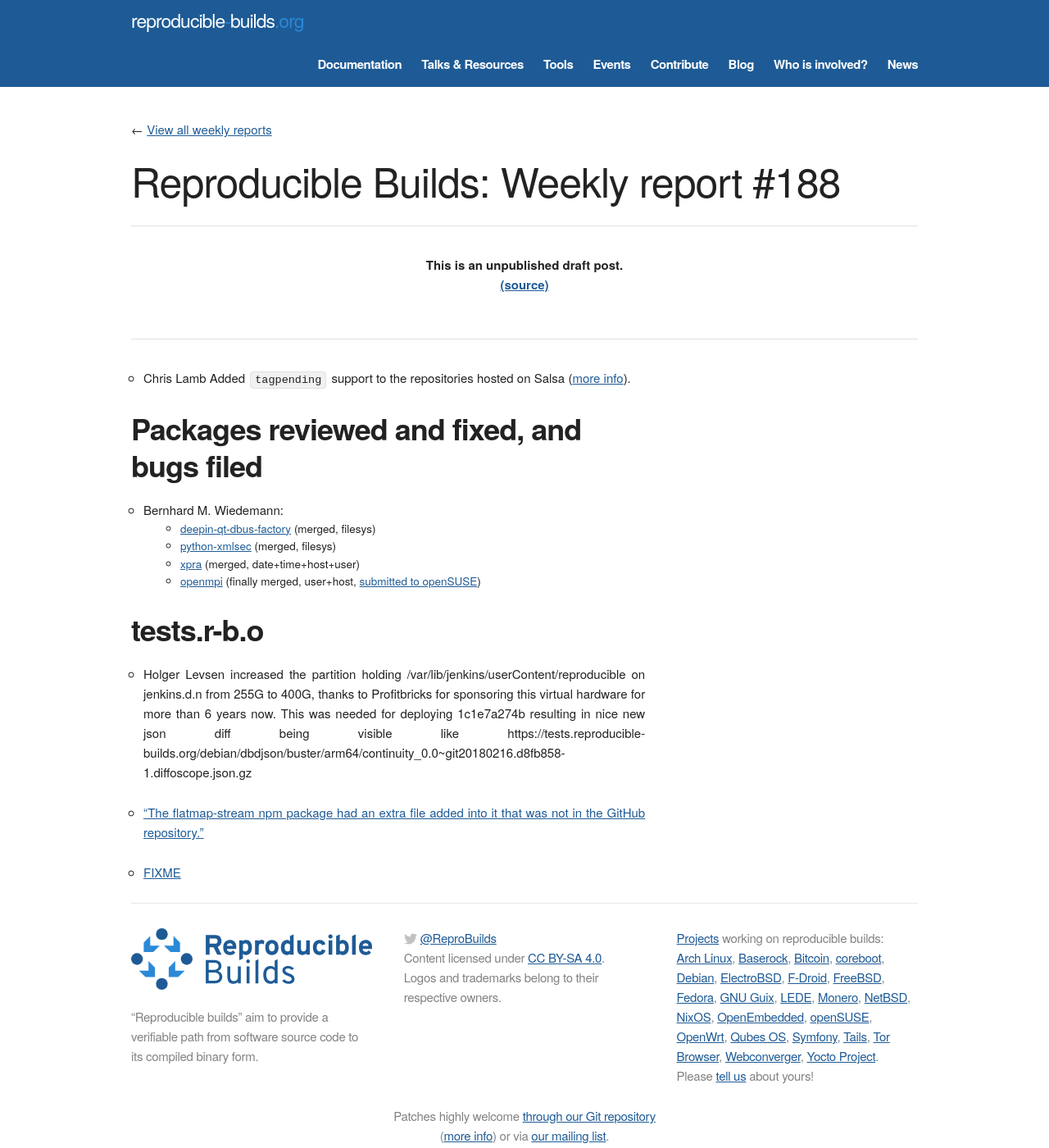
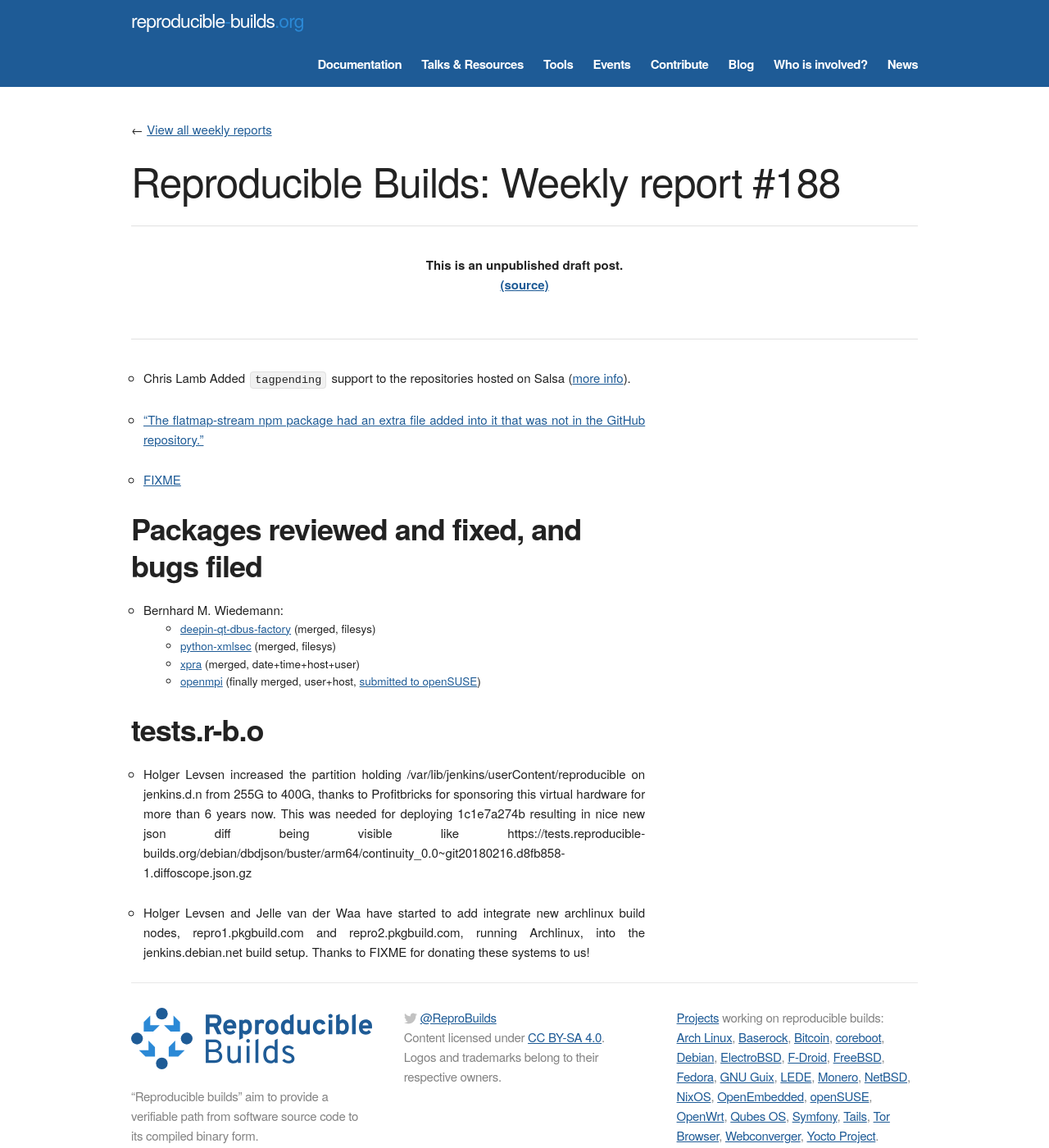
Before and after one commit to prototypefund/reproducible-website, a Jekyll site: the page built from _blog/posts/188.md, in a window 1280 px wide and 1400 px high. Shown: the whole window at 82% size. Built offline with Jekyll 4.4.1, drawn with Linux system fonts in a browser that asks for light colours; some web fonts are replaced.

Commit message:
188: mention two new archlinux build nodes
Signed-off-by: Holger Levsen <holger@layer-acht.org>

```diff
--- a/_blog/posts/188.md
+++ b/_blog/posts/188.md
@@ -4,6 +4,10 @@
 ---
 
 * Chris Lamb Added `tagpending` support to the repositories hosted on Salsa ([more info](https://wiki.debian.org/Salsa/Doc\#Dealing_with_Debian_BTS_from_commit_messages)).
+
+* ["The flatmap-stream npm package had an extra file added into it that was not in the GitHub repository."](https://lwn.net/SubscriberLink/773121/c05141ddae21da8b/)
+
+* [FIXME](https://www.youtube.com/watch?v=o4ZedASTVFM&t=0s&list=PLUyk8TFqGpianCUx68eJpXz6QSlLhBmyP&index=3)
 
 Packages reviewed and fixed, and bugs filed
 -------------------------------------------
@@ -17,8 +21,7 @@
 
 tests.r-b.o
 -----------
+
 * Holger Levsen increased the partition holding /var/lib/jenkins/userContent/reproducible on jenkins.d.n from 255G to 400G, thanks to Profitbricks for sponsoring this virtual hardware for more than 6 years now. This was needed for deploying 1c1e7a274b resulting in nice new json diff being visible like https://tests.reproducible-builds.org/debian/dbdjson/buster/arm64/continuity_0.0~git20180216.d8fb858-1.diffoscope.json.gz
 
-* ["The flatmap-stream npm package had an extra file added into it that was not in the GitHub repository."](https://lwn.net/SubscriberLink/773121/c05141ddae21da8b/)
-
-* [FIXME](https://www.youtube.com/watch?v=o4ZedASTVFM&t=0s&list=PLUyk8TFqGpianCUx68eJpXz6QSlLhBmyP&index=3)
+* Holger Levsen and Jelle van der Waa have started to add integrate new archlinux build nodes, repro1.pkgbuild.com and repro2.pkgbuild.com, running Archlinux, into the jenkins.debian.net build setup. Thanks to FIXME for donating these systems to us!
```
